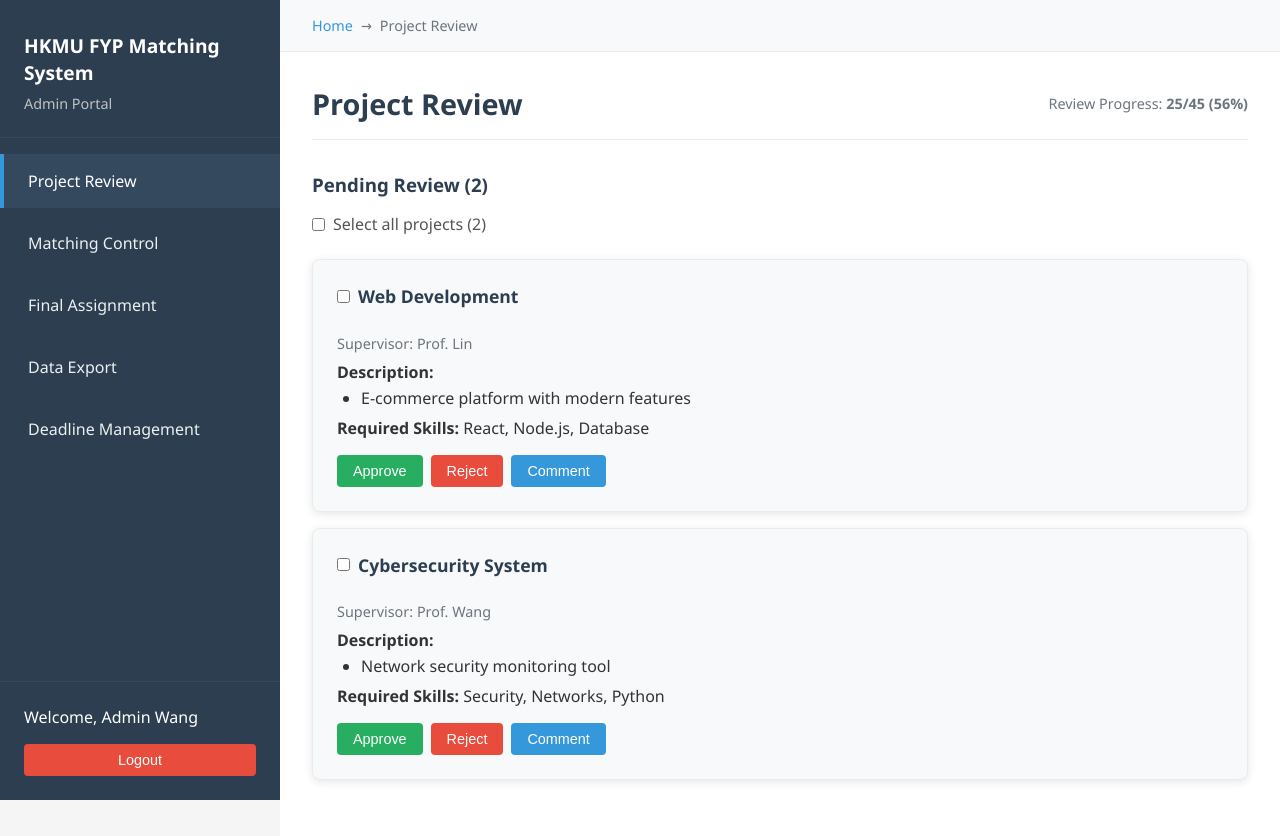
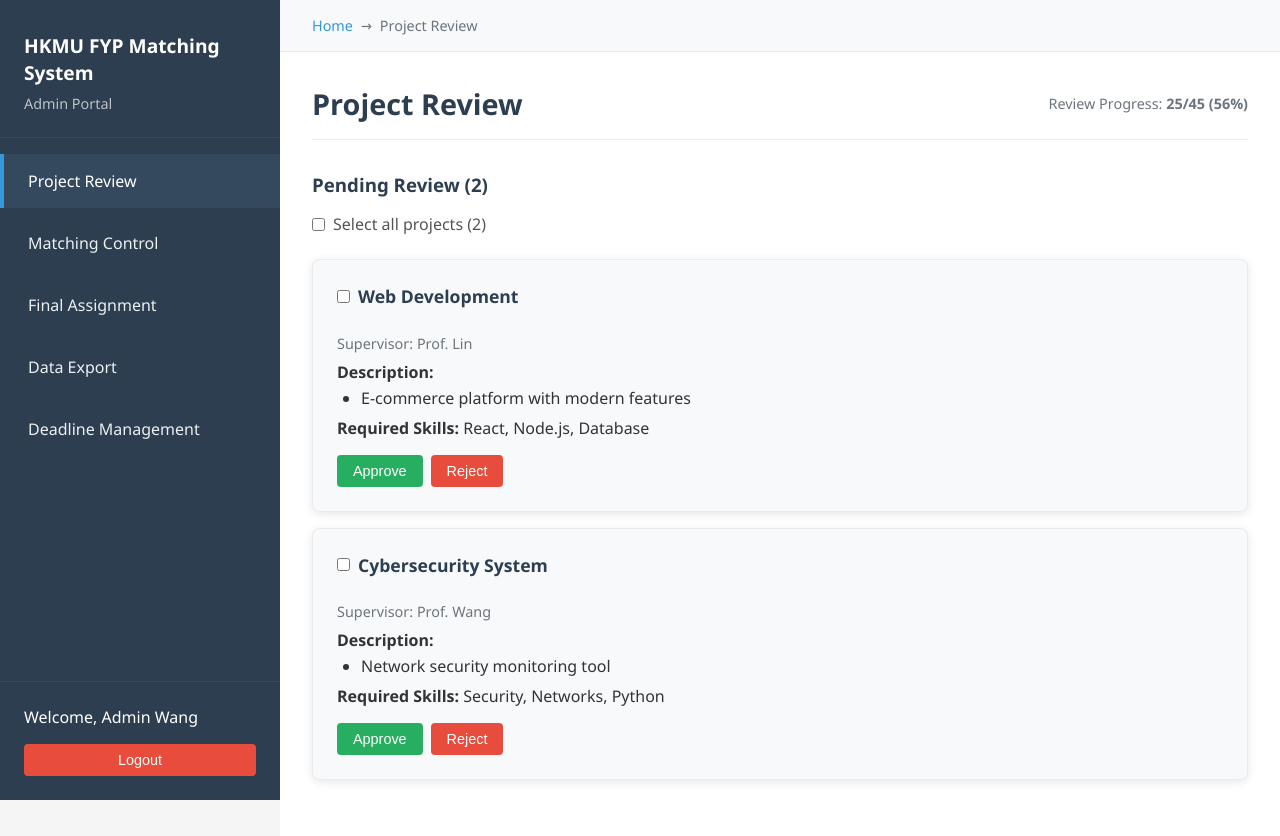
Before and after one commit to Kahei12/fyp-matching-system, a React (Vite) app in the folder client/: page /admin in a window 1280 px wide. Built offline with nearby package versions, Linux system fonts and the light colour scheme; sample sign-in values are in the browser's storage.

Commit message:
delete admin page 'comment' function

```diff
--- a/client/src/components/Admin/ProjectReview.jsx
+++ b/client/src/components/Admin/ProjectReview.jsx
@@ -50,13 +50,6 @@ function ProjectReview({ showNotification }) {
   const rejectProject = (index) => {
     if (window.confirm(`Are you sure you want to reject "${pendingProjects[index].title}"?`)) {
       showNotification(`Project "${pendingProjects[index].title}" rejected.`, 'error');
-    }
-  };
-
-  const addComment = (index) => {
-    const comment = prompt(`Enter your comment for "${pendingProjects[index].title}":`);
-    if (comment) {
-      showNotification('Comment added successfully!', 'info');
     }
   };
 
@@ -117,7 +110,6 @@ function ProjectReview({ showNotification }) {
               <div className="action-buttons">
                 <button className="btn-approve" onClick={() => approveProject(index)}>Approve</button>
                 <button className="btn-reject" onClick={() => rejectProject(index)}>Reject</button>
-                <button className="btn-comment" onClick={() => addComment(index)}>Comment</button>
               </div>
             </div>
           ))}
```
